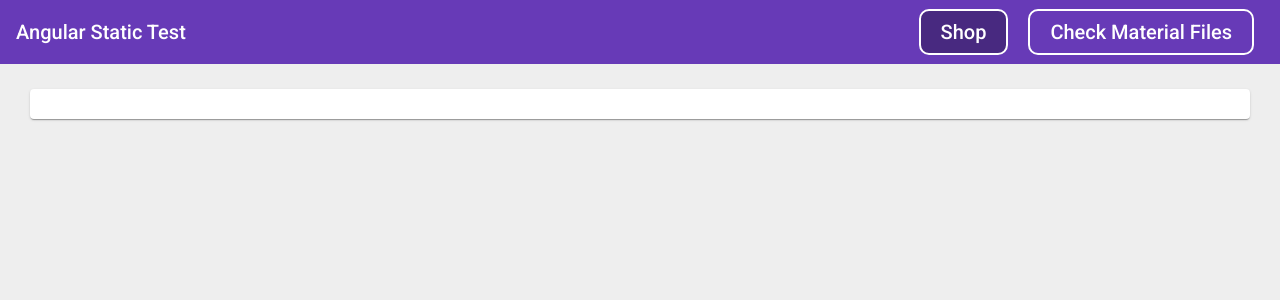
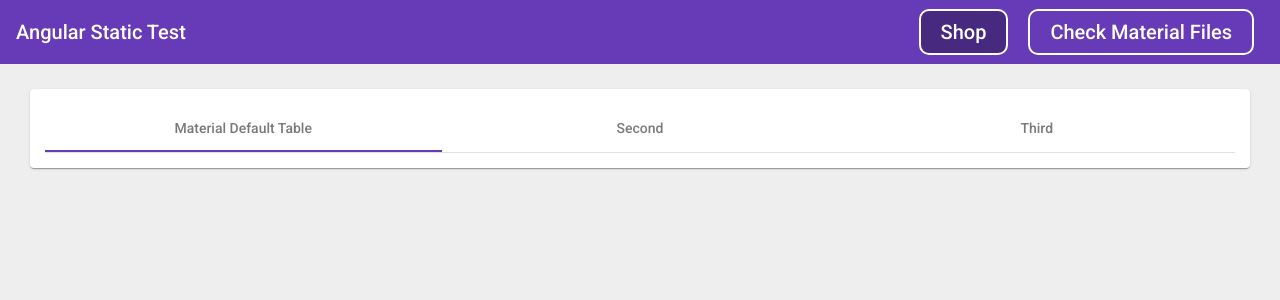
Before and after one commit to Wojciech-Golewski/angular-static-test, an Angular app: page /shop in a window 1280 px wide. Shown: the top 300 px of the page. Built offline with nearby package versions, Linux system fonts and the light colour scheme.

Commit message:
Material Tabs introduced

```diff
--- a/src/app/shop/components/shop-main/shop-main.component.html
+++ b/src/app/shop/components/shop-main/shop-main.component.html
@@ -1,5 +1,15 @@
 <div class="page">
     <div class="main-content">
+        <mat-tab-group mat-stretch-tabs>
+            <mat-tab label="Material Default Table">
 
+            </mat-tab>
+            <mat-tab label="Second">
+
+            </mat-tab>
+            <mat-tab label="Third">
+
+            </mat-tab>
+        </mat-tab-group>
     </div>
 </div>
--- a/src/app/shop/shop.module.ts
+++ b/src/app/shop/shop.module.ts
@@ -3,6 +3,7 @@ import { CommonModule } from '@angular/common';
 
 import { ShopRoutingModule } from './shop-routing.module';
 import { ShopMainComponent } from './components/shop-main/shop-main.component';
+import { SharedModule } from '../shared/shared.module';
 
 
 @NgModule({
@@ -11,7 +12,8 @@ import { ShopMainComponent } from './components/shop-main/shop-main.component';
   ],
   imports: [
     CommonModule,
-    ShopRoutingModule
+    ShopRoutingModule,
+    SharedModule
   ]
 })
 export class ShopModule { }
```
Also changed, not shown: src/app/shared/material/material.module.ts (+5 -2 lines).
